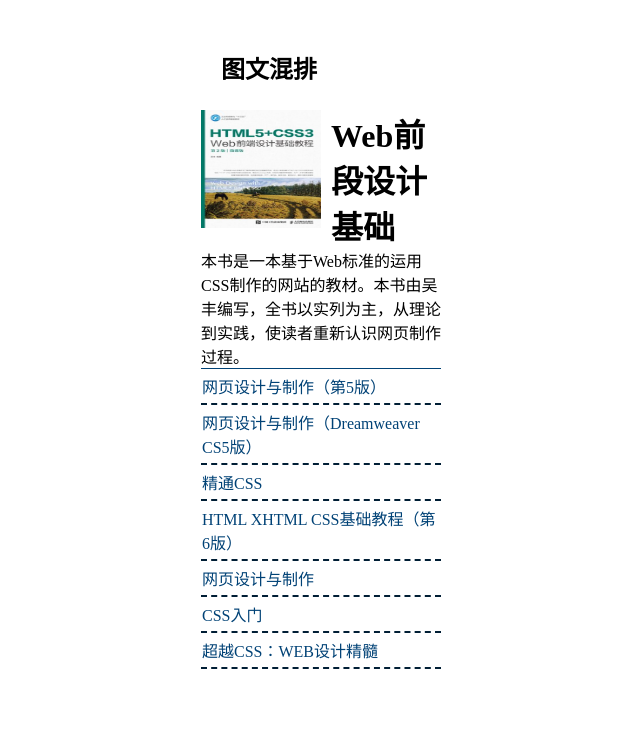
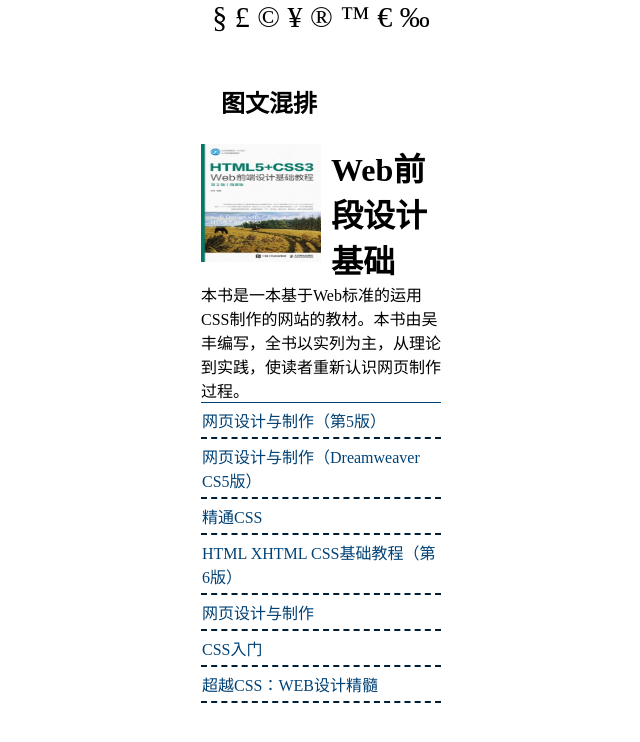
Before and after one commit to hne886/kehou2, a plain HTML site: page index.html in a window 1280 px wide. Shown: the whole page, without its empty margins (319-959 px from the left). Drawn offline with Linux system fonts and the light colour scheme.

Commit message:
Update index.html

```diff
--- a/index.html
+++ b/index.html
@@ -6,6 +6,16 @@
 		<link href="1.css" rel="stylesheet" type="text/css"/>
 	</head>
 	<body>
+		<div class="head">
+			&sect;
+			&pound;
+			&copy;
+			&yen;
+			&#174;
+			&#153;
+			&euro;
+			&#8240;
+		</div>
 		<div class="asd">
 			<div class="title"><h2>图文混排</h2></div>
 			<div class="boxpic"><a href="#"><img src="1.png" width="120" height="118"/></a></div>
@@ -24,7 +34,6 @@
 					<li><a href="#">超越CSS：WEB设计精髓</a></li>
 				</ul>
 			</div>
-
 		</div>
 	</body>
 </html>
```
